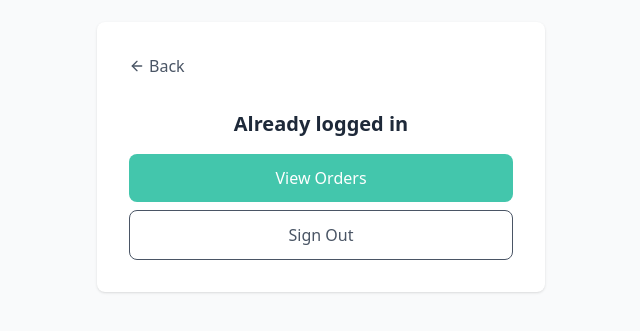
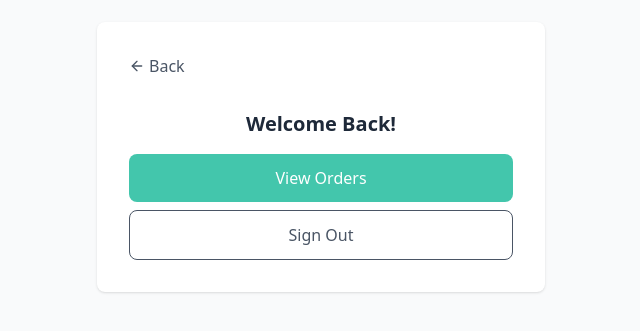
Before and after one commit to dubemoyibe-star/bookshell, a React (Vite) app in the folder admin/: page /login in a window 1280 px wide. Shown: the part 243-574 px from the top of the page, without its empty margins (319-959 px from the left). Built offline with nearby package versions, Linux system fonts and the light colour scheme; no server answers; sample sign-in values are in the browser's storage.

Commit message:
login fix

```diff
--- a/admin/src/components/Login.jsx
+++ b/admin/src/components/Login.jsx
@@ -137,17 +137,10 @@
                 {isSubmitting ? "Signing in..." : "Sign In"}
               </button>
             </form>
-
-            <div className="mt-6 text-center text-gray-600">
-                  Dont have an account?{" "}
-                  <Link to='/signup' className="text-[#43C6AC] hover:underline">
-                    Create Account
-                  </Link>
-            </div>
           </>
         ) : (
           <div className="text-center">
-            <h2 className="text-xl font-bold text-gray-800 mb-4">Already logged in</h2>
+            <h2 className="text-xl font-bold text-gray-800 mb-4">Welcome Back!</h2>
             <button
               onClick={() => navigate("/orders")}
               className="cursor-pointer w-full bg-[#43C6AC] text-white py-3 rounded-lg hover:bg-[#368f7a] transition-colors mb-2"
```
